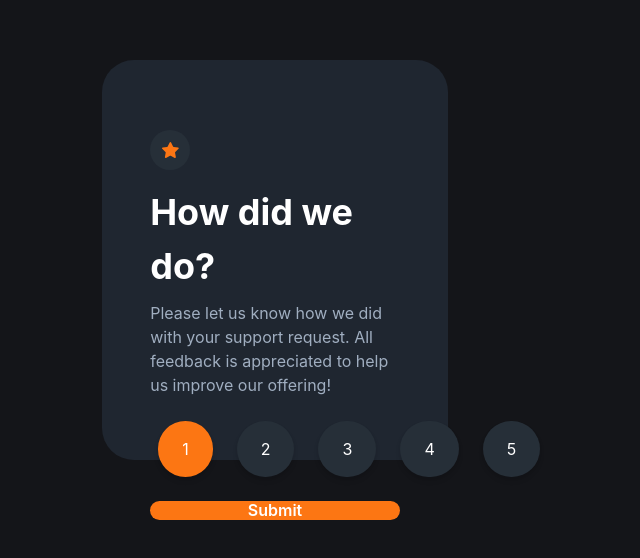
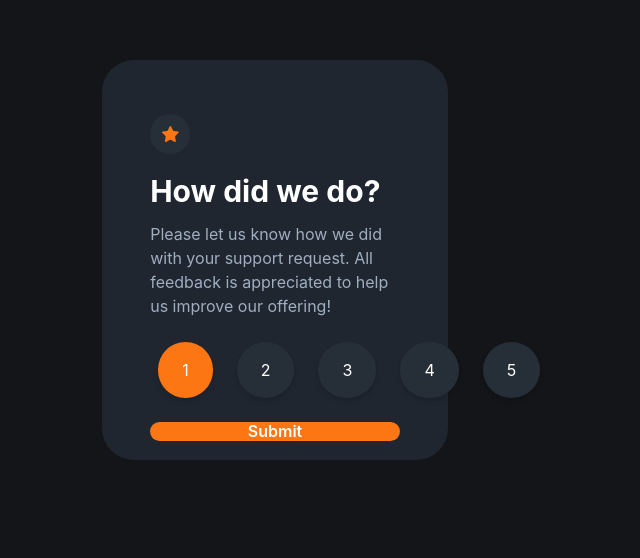
Before and after one commit to AndresHense/frontendmentor-interactive-rating-component, a React (Create React App) app: page / in a window 1280 px wide. Shown: the part 140-698 px from the top of the page, without its empty margins (365-1005 px from the left). Built offline with nearby package versions, Linux system fonts and the light colour scheme.

Commit message:
change fontsize of h1

```diff
--- a/src/App.js
+++ b/src/App.js
@@ -45,7 +45,7 @@ function App() {
         height={{ base: '80%', md: '65%', lg: '50%' }}
         m='2rem'
         p='3rem'
-        py='4rem'
+        py='3rem'
         borderRadius='2rem'
       >
         {!showThanks && (
@@ -53,7 +53,7 @@ function App() {
             <Circle bg='#262f38' my='0.4rem' width='40px' height='40px'>
               <StarSVG />
             </Circle>
-            <Text fontSize='4xl' fontWeight='bold' as='h1'>
+            <Text fontSize='3xl' fontWeight='bold' as='h1'>
               How did we do?
             </Text>
             <Text fontSize='md' color='gray.400' as='p'>
```
